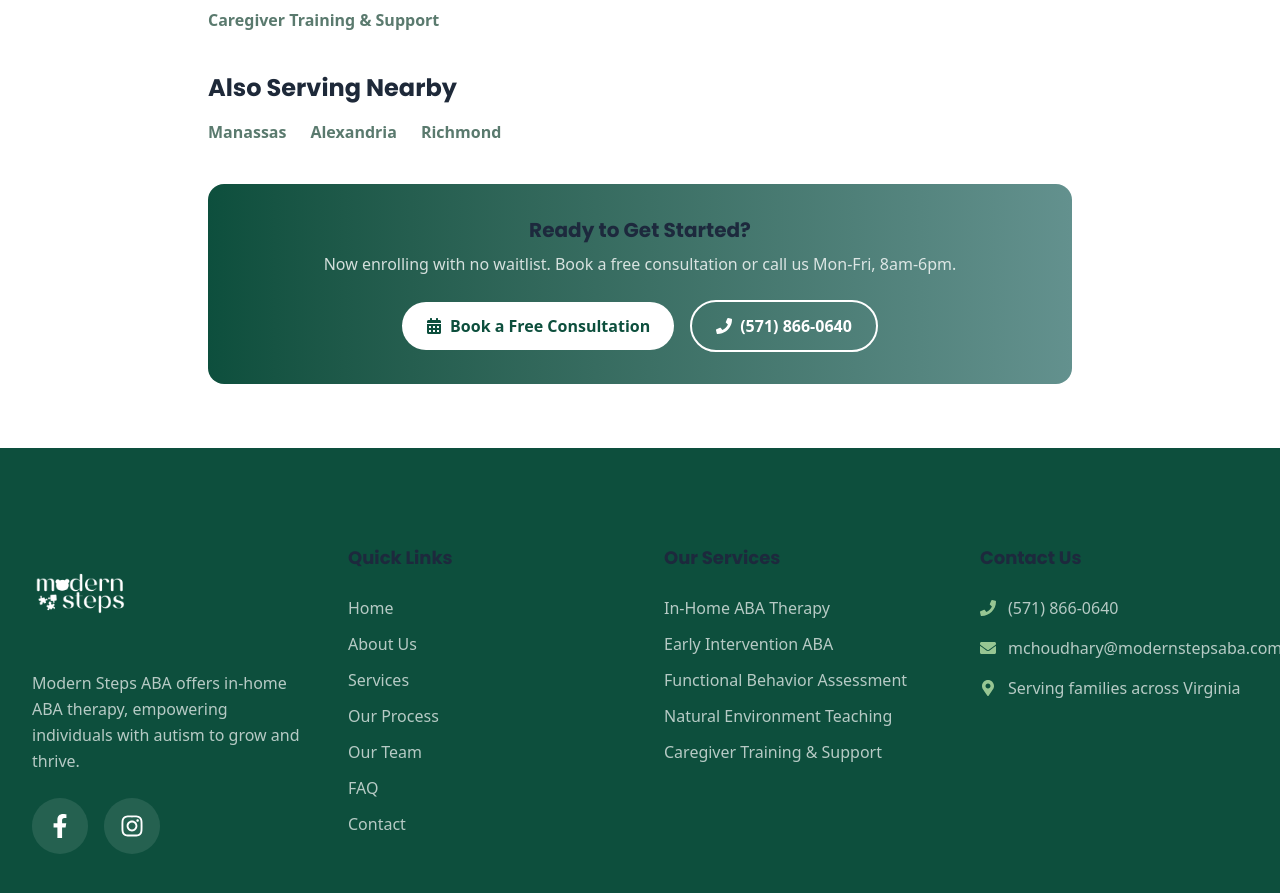
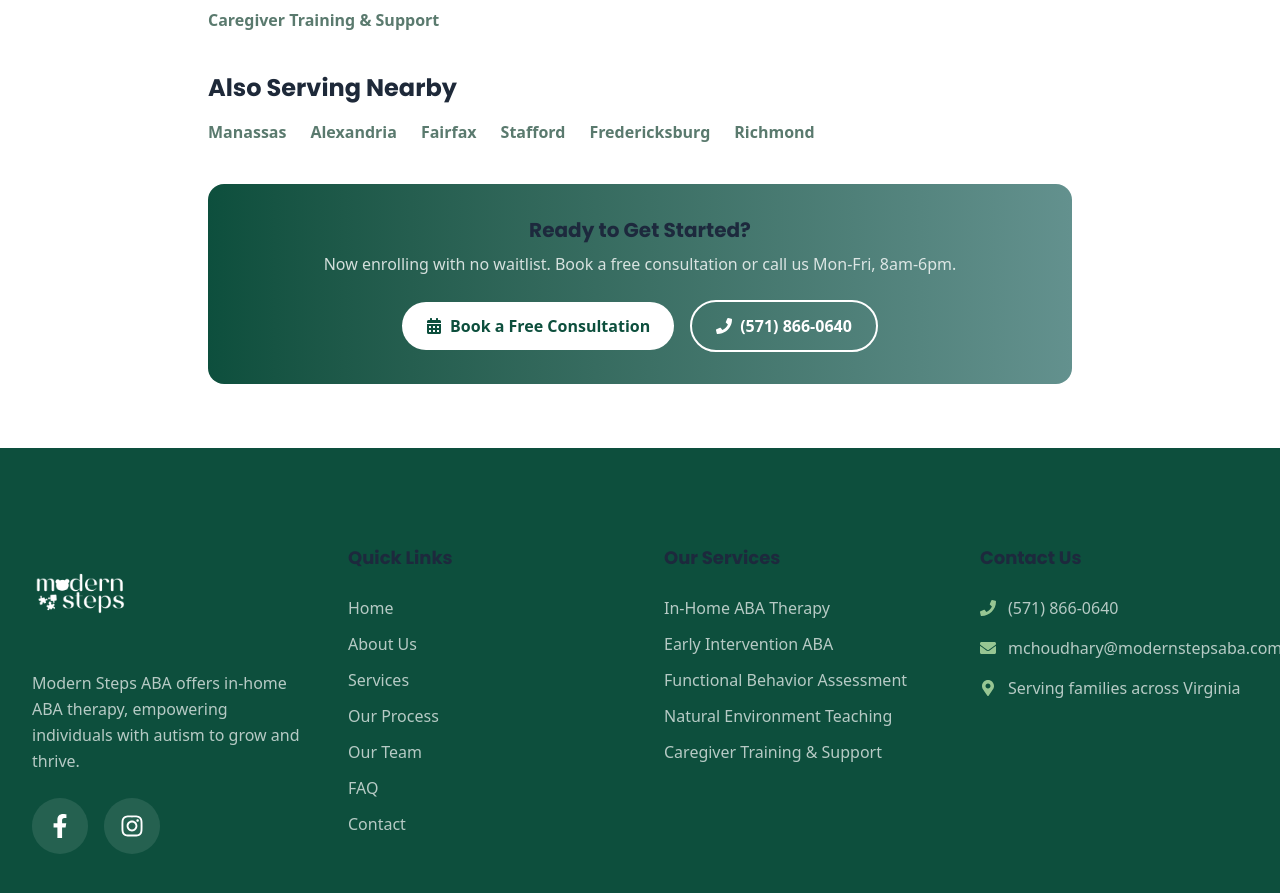
Before and after one commit to patron29/modern-steps-aba, a React (Vite) app: page /aba-therapy-woodbridge-va in a window 1280 px wide. Shown: the part 1708-2601 px from the top of the page. Built offline with nearby package versions, Linux system fonts and the light colour scheme.

Commit message:
Phase 2: complete city cross-links

```diff
--- a/src/pages/cities/Woodbridge.jsx
+++ b/src/pages/cities/Woodbridge.jsx
@@ -55,6 +55,9 @@ export default function Woodbridge() {
       nearby={[
         { name: 'Manassas', href: '/aba-therapy-manassas-va' },
         { name: 'Alexandria', href: '/aba-therapy-alexandria-va' },
+        { name: 'Fairfax', href: '/aba-therapy-fairfax-va' },
+        { name: 'Stafford', href: '/aba-therapy-stafford-va' },
+        { name: 'Fredericksburg', href: '/aba-therapy-fredericksburg-va' },
         { name: 'Richmond', href: '/aba-therapy-richmond-va' },
       ]}
     />
```
